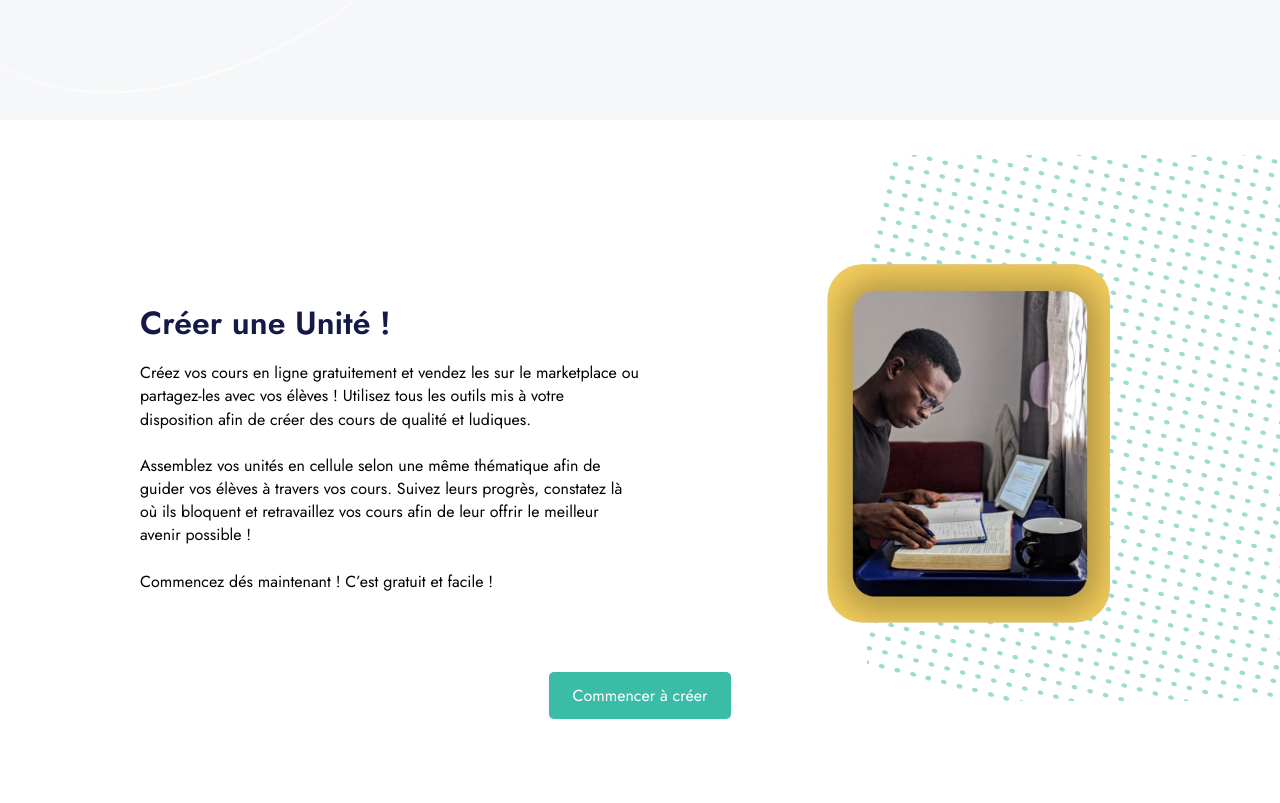
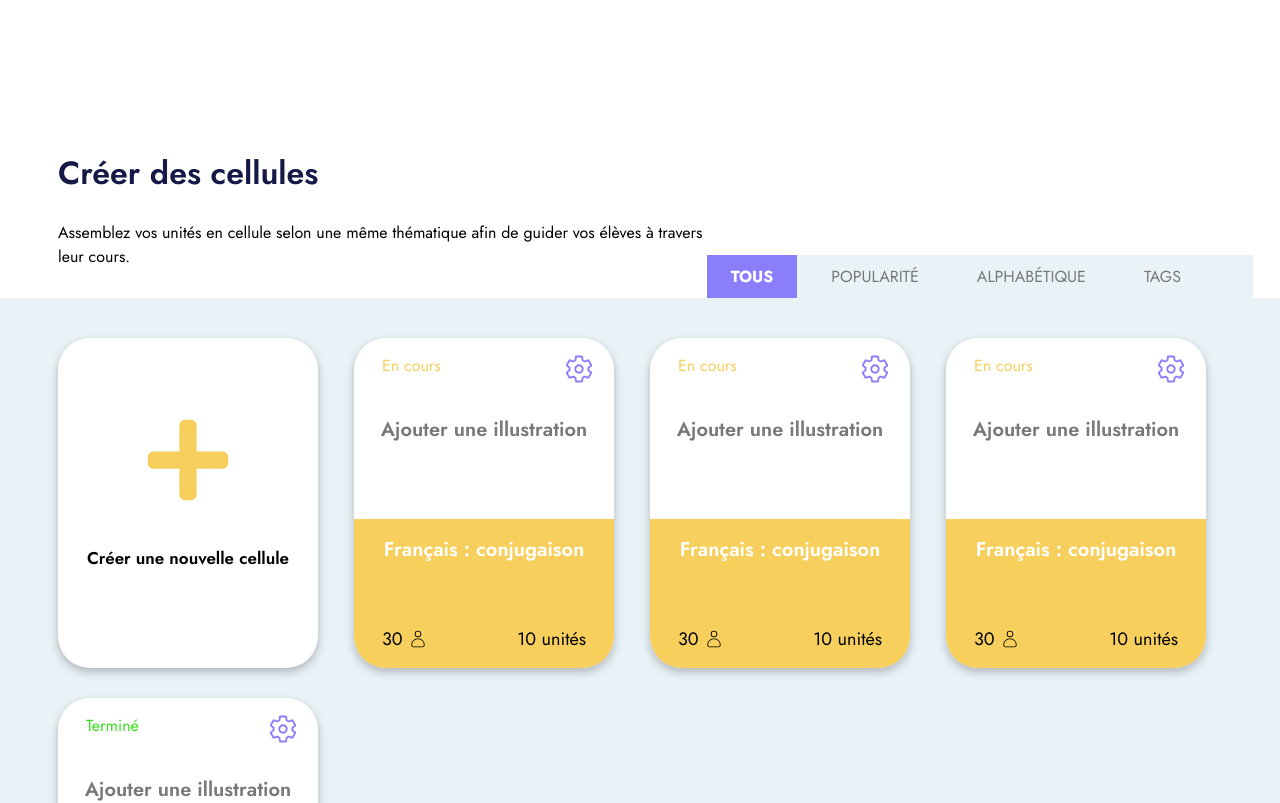
Before and after one commit to zinedinesidane/enki-plateforme, a React (Vite) app: page /home in a window 1280 px wide. Shown: the part 680-1483 px from the top of the page. Built offline with nearby package versions, Linux system fonts and the light colour scheme.

Commit message:
add unit feature

```diff
--- a/src/styles/GlobalStyles.js
+++ b/src/styles/GlobalStyles.js
@@ -9,23 +9,28 @@ const GlobalStyles = createGlobalStyle`
   --color-primary-900: #151948;
   /* Grey */
   --color-grey-0: #fff;
-  --color-grey-100: #F6F7F9;
+  --color-grey-50: #F6F7F9;
+  --color-grey-100: #E9F2F7;
   --color-grey: #c3c3c3;
   --color-grey-200: #9E9E9E;
   --color-grey-300: #797979;
-  --color-grey-900: #0000000f;
+  --color-grey-800: #0000000f;
+  --color-grey-900: #00000087;
 
   /* --color-green-light: #4fc3b0; */
   --color-green-light: #CDEDE8;
   --color-green: #3bbca7;
+  --color-green-flash: #36DF1B;
+
   --color-orange: #f6cf5d;
+  --color-orange-300: #FFA35A;
+  --color-red: #EA1A1A;
 
   --backdrop-color: rgba(255, 255, 255, 0.1);
 
   --shadow-sm: 0 1px 2px rgba(0, 0, 0, 0.04);
   --shadow-md: 0px 0.6rem 2.4rem rgba(0, 0, 0, 0.06);
   --shadow-lg: 0 2.4rem 3.2rem rgba(0, 0, 0, 0.12);
-
   --border-radius-tiny: 3px;
   --border-radius-sm: 5px;
   --border-radius-md: 7px;
@@ -131,48 +136,7 @@ img {
 
 
 
-.content-grid {
-  --padding-inline: 1rem;
-  --content-max-width: 800px;
-  --breakout-max-width: 1200px;
 
-  --breakout-size: calc(
-    (var(--breakout-max-width) - var(--content-max-width)) / 2
-  );
-
-  display: grid;
-  grid-template-columns:
-    [full-width-start]
-     minmax(var(--padding-inline), 1fr)
-    [breakout-start]
-     minmax(0, var(--breakout-size))
-    [content-start] min(
-      100% - (var(--padding-inline) * 2),
-      var(--content-max-width)
-    )
-    [content-end]
-    /* 0 */
-    minmax(0, var(--breakout-size))
-     [breakout-end]
-
-    minmax(var(--padding-inline), 1fr) [full-width-end];
-}
-
-.content-grid > :not(.breakout, .full-width),
-.full-width > :not(.breakout, .full-width) {
-  grid-column: content;
-}
-
-.content-grid > .breakout {
-  grid-column: breakout;
-}
-
-.content-grid > .full-width {
-  grid-column: full-width;
-
-  display: grid;
-  grid-template-columns: inherit;
-}
 
 
 
--- a/src/ui/Aboutus.jsx
+++ b/src/ui/Aboutus.jsx
@@ -5,7 +5,7 @@ import Heading from "./Heading";
 import ContentGrid from "./ContentGrid";
 
 const StyledContentGrid = styled(ContentGrid)`
-  background-color: var(--color-grey-100);
+  background-color: var(--color-grey-0);
   background-image: url("./imgs/sec1bg.png");
   background-position: 25% center;
   min-height: calc(100vh - 8rem);
--- a/src/ui/AppLayout.jsx
+++ b/src/ui/AppLayout.jsx
@@ -5,7 +5,7 @@ import Footer from "./Footer";
 
 const Main = styled.main`
   /* background-color: var(--color-green); */
-  background-color: var(--color-grey-100);
+  background-color: var(--color-grey-50);
   /* padding: 6.4rem 4.8rem 6.4rem; */
   /* padding: 0 0 6.4rem; */
 `;
--- /dev/null
+++ b/src/ui/Cellule.jsx
@@ -0,0 +1,192 @@
+import styled from "styled-components";
+import { IoSettingsOutline } from "react-icons/io5";
+import { CiUser } from "react-icons/ci";
+import { useState } from "react";
+
+export const StyledCellule = styled.div`
+  position: relative;
+  background-color: var(--color-grey-0);
+  overflow: hidden;
+  display: flex;
+  flex-direction: column;
+  width: 26rem;
+  height: 33rem;
+  border-radius: 32px;
+  box-shadow: 0px 4px 10px 0px rgba(0, 0, 0, 0.25);
+  & button {
+    background: none;
+    border: none;
+  }
+`;
+const ModifyButton = styled.button`
+  z-index: 99;
+  position: absolute;
+  top: 1.6rem;
+  right: 2rem;
+  & svg {
+    color: ${(props) =>
+      props.isFlipped ? "var(--color-primary)" : "var(--color-green)"};
+
+    height: 3rem;
+    width: 3rem;
+  }
+`;
+const Title = styled.span`
+  font-size: 2rem;
+  font-weight: 600;
+  color: var(--color-grey-0);
+`;
+
+const Front = styled.div`
+  height: 100%;
+
+  & > div:first-child {
+    position: relative;
+    height: 55%;
+    padding: 1.6rem 2.8rem;
+
+    & span {
+      font-size: 1.6rem;
+      font-weight: 500;
+
+      /* color: ${(props) =>
+        props.finished ? "var(--color-orange)" : "var(--color-green-flash)"}; */
+    }
+
+    & button {
+      position: absolute;
+      top: 50%;
+      left: 50%;
+      transform: translate(-50%, -50%);
+      font-size: 2rem;
+      font-weight: 600;
+      color: var(--color-grey-900);
+      white-space: nowrap;
+    }
+  }
+  & > div:not(:first-child) {
+    height: 45%;
+    padding: 1rem;
+    background-color: var(--color-orange);
+    padding: 1.6rem 2.8rem;
+    position: relative;
+    text-align: center;
+    /* display: flex;
+    justify-content: center; */
+    & div {
+      position: absolute;
+      display: flex;
+      align-items: center;
+      gap: 0.5rem;
+      font-size: 1.8rem;
+      & svg {
+        height: 2rem;
+        width: 2rem;
+      }
+    }
+  }
+`;
+
+const Back = styled.div`
+  height: 100%;
+  display: flex;
+
+  flex-direction: column;
+  align-items: center;
+  justify-content: center;
+  padding: 5.5rem 1rem 2.6rem 1rem;
+  gap: 2rem;
+  & > span {
+    color: var(--color-grey-900);
+    padding-bottom: 0.8rem;
+    border-bottom: 1px solid var(--color-orange);
+  }
+  & ul {
+    display: flex;
+    flex-direction: column;
+    align-items: center;
+    gap: 1.8rem;
+    height: 100%;
+    & li {
+      font-size: 2rem;
+      font-weight: 600;
+      &:last-child {
+        margin-top: auto;
+        color: var(--color-red);
+        justify-self: end;
+      }
+    }
+  }
+`;
+
+function Cellule({ finished }) {
+  const [isFlipped, setFlipped] = useState(false);
+  const handleFlip = () => {
+    setFlipped(!isFlipped);
+  };
+  return (
+    <StyledCellule finished={finished}>
+      <ModifyButton isFlipped={!isFlipped} onClick={handleFlip}>
+        <IoSettingsOutline />
+      </ModifyButton>
+
+      {!isFlipped ? (
+        <Front>
+          <div>
+            <span
+              style={{
+                color: finished
+                  ? "var(--color-green-flash)"
+                  : "var(--color-orange)",
+              }}
+            >
+              {" "}
+              {finished ? "Terminé" : "En cours"}
+            </span>
+            <button>Ajouter une illustration</button>
+          </div>
+          <div>
+            <Title>Français : conjugaison</Title>
+            <div
+              style={{
+                bottom: "1.6rem",
+                left: "2.8rem",
+              }}
+            >
+              <span>30</span>
+              <CiUser />
+            </div>
+            <div
+              style={{
+                bottom: "1.6rem",
+                right: "2.8rem",
+              }}
+            >
+              <span>10 unités</span>
+            </div>
+          </div>
+        </Front>
+      ) : (
+        <Back>
+          <Title>Français - grammaire</Title>
+          <ul>
+            <li>
+              <button>Modifier</button>
+            </li>
+            <li>
+              <button>Analyse</button>
+            </li>
+            <li>
+              <button>Publier</button>
+            </li>
+            <li>
+              <button>Supprimer</button>
+            </li>
+          </ul>
+        </Back>
+      )}
+    </StyledCellule>
+  );
+}
+
+export default Cellule;
--- a/src/ui/CellulesSection.jsx
+++ b/src/ui/CellulesSection.jsx
@@ -1,5 +1,82 @@
+import styled from "styled-components";
+import ContentGrid from "./ContentGrid";
+import Heading from "./Heading";
+import Button from "./Button";
+import { FaPlus } from "react-icons/fa";
+import Cellule, { StyledCellule } from "./Cellule";
+import Filter from "./Filter";
+
+const AddCell = styled(StyledCellule)`
+  align-items: center;
+  justify-content: center;
+  gap: 4rem;
+  & span {
+    font-size: 1.7rem;
+    font-weight: 600;
+    margin-bottom: 2rem;
+  }
+  & button {
+    & svg {
+      height: 9.2rem;
+      width: 9.2rem;
+      color: var(--color-orange);
+    }
+  }
+`;
+
+const StyledSection = styled(ContentGrid)`
+  background: var(--color-grey-0);
+`;
+const Text = styled.div`
+  padding: 3rem 4.8rem;
+  position: relative;
+  & p {
+    margin-top: 2.5rem;
+    max-width: 65rem;
+  }
+`;
+const Wrapper = styled.div`
+  padding: 4rem 4.8rem;
+  background-color: var(--color-grey-100);
+  & > button {
+    justify-self: center;
+    margin-top: 5rem;
+  }
+`;
+const Cellules = styled.div`
+  display: grid;
+  grid-template-columns: repeat(4, 1fr);
+  gap: 3rem 2rem;
+`;
+
 function CellulesSection() {
-  return <div></div>;
+  return (
+    <StyledSection maxWidth="1200px">
+      <Text className="full-width">
+        <Heading as="h2">Créer des cellules</Heading>
+        <p>
+          Assemblez vos unités en cellule selon une même thématique afin de
+          guider vos élèves à travers leur cours.
+        </p>
+        <Filter />
+      </Text>
+      <Wrapper className="full-width">
+        <Cellules>
+          <AddCell>
+            <button>
+              <FaPlus />
+            </button>
+            <span>Créer une nouvelle cellule</span>
+          </AddCell>
+          <Cellule />
+          <Cellule />
+          <Cellule />
+          <Cellule finished={true} />
+        </Cellules>
+        <Button variation="primary">Commencer à créer</Button>
+      </Wrapper>
+    </StyledSection>
+  );
 }
 
 export default CellulesSection;
--- a/src/ui/ContentGrid.jsx
+++ b/src/ui/ContentGrid.jsx
@@ -20,10 +20,10 @@ const ContentGrid = styled.section`
       var(--content-max-width)
     )
     [content-end]
-    /* 0 */
     minmax(0, var(--breakout-size))
     [breakout-end]
-    minmax(var(--padding-inline), 1fr) [full-width-end];
+    minmax(var(--padding-inline), 1fr)
+    [full-width-end];
 
   & > :not(.breakout, .full-width),
   .full-width > :not(.breakout, .full-width) {
--- /dev/null
+++ b/src/ui/Filter.jsx
@@ -0,0 +1,42 @@
+import styled, { css } from "styled-components";
+
+const StyledFilter = styled.div`
+  display: flex;
+  gap: 1rem;
+  align-items: center;
+  position: absolute;
+  bottom: 0;
+  padding-right: 4.8rem;
+  right: calc(-1 * ((100vw - 1200px) / 2) + 0.9rem);
+  background-color: var(--color-grey-100);
+`;
+
+const FilterButton = styled.button`
+  font-size: 1.6rem;
+  text-transform: uppercase;
+  border: none;
+  background: none;
+  color: var(--color-grey-300);
+  padding: 1rem 2.4rem;
+
+  font-weight: 500;
+  ${(props) =>
+    props.active === "true" &&
+    css`
+      font-weight: 700;
+      background-color: var(--color-primary);
+      color: var(--color-grey-0);
+    `}
+`;
+function Filter() {
+  return (
+    <StyledFilter>
+      <FilterButton active="true">Tous</FilterButton>
+      <FilterButton>Popularité</FilterButton>
+      <FilterButton>Alphabétique</FilterButton>
+      <FilterButton>Tags</FilterButton>
+    </StyledFilter>
+  );
+}
+
+export default Filter;
--- a/src/ui/Header.jsx
+++ b/src/ui/Header.jsx
@@ -12,7 +12,7 @@ const StyledHeader = styled.header`
   z-index: 999;
   top: 0;
   padding: 0 4.8rem;
-  background-color: var(--color-grey-100);
+  background-color: var(--color-grey-50);
   align-items: center;
   justify-content: space-between;
 `;
--- a/src/ui/Search.jsx
+++ b/src/ui/Search.jsx
@@ -2,7 +2,7 @@ import styled from "styled-components";
 import { HiMiniMagnifyingGlass } from "react-icons/hi2";
 
 const StyledForm = styled.form`
-  border: 1px solid var(--color-grey-900);
+  border: 1px solid var(--color-grey-800);
   background: none;
   display: flex;
   align-items: center;
--- a/src/ui/Section.jsx
+++ b/src/ui/Section.jsx
@@ -9,6 +9,7 @@ import ButtonGroup from "./ButtonGroup";
 import UnitSection from "./UnitSection";
 import Aboutus from "./Aboutus";
 import ContentGrid from "./ContentGrid";
+import CellulesSection from "./CellulesSection";
 
 // const StyledSection = styled.section
 const StyledSection = styled(ContentGrid)`
@@ -100,6 +101,7 @@ function Section() {
         </Row>
       </StyledSection> */}
       <Aboutus />
+      <CellulesSection />
       <StyledSection
         type="full-width"
         bgc="var(--color-grey-0)"
```
